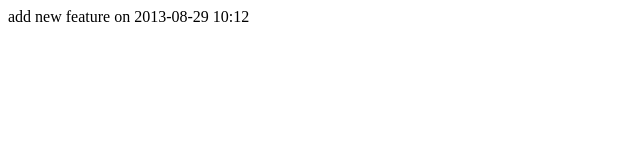
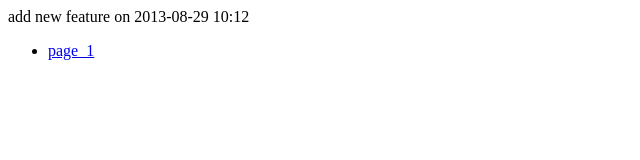
Before and after one commit to hirony/hirony, a plain HTML site: page index.html in a window 1280 px wide. Shown: the full height of the page, 0-640 px from the left. Drawn offline with Linux system fonts and the light colour scheme.

Commit message:
add page_1

```diff
--- a/index.html
+++ b/index.html
@@ -3,5 +3,9 @@
 </head>
 <body>
 add new feature on 2013-08-29 10:12
+
+<ul>
+<li><a href="page_1.html">page_1</a></li>
+</ul>
 </body>
 </html>
```
Also changed, not shown: page_1.html (added, +7 -0 lines).
